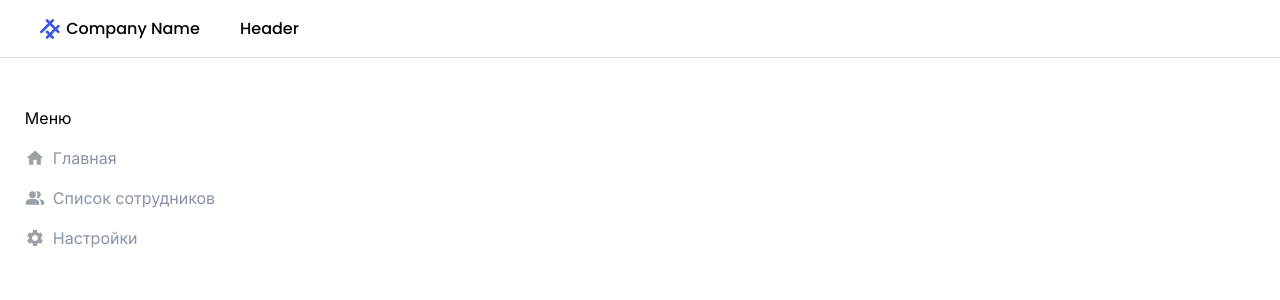
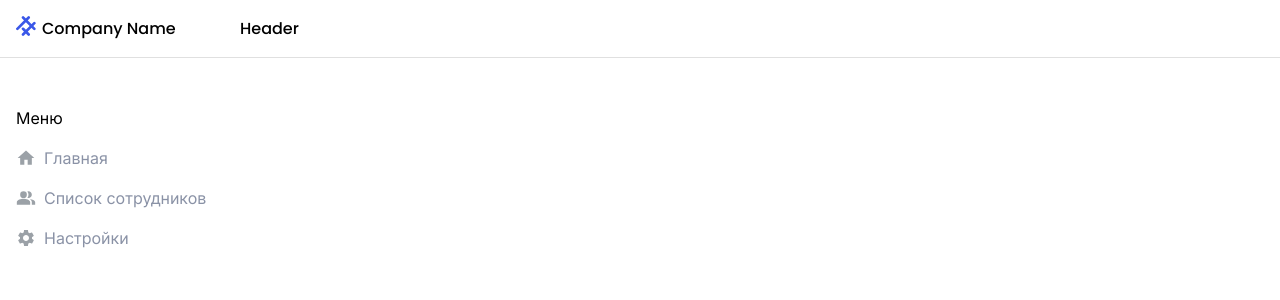
Before and after one commit to blastuha/cam-project, a React (Vite) app: page / in a window 1280 px wide. Shown: the top 300 px of the page. Built offline with nearby package versions, Linux system fonts and the light colour scheme.

Commit message:
изменил стили у SidebarMenu

```diff
--- /dev/null
+++ b/src/components/icons/CompanyIcon.tsx
@@ -0,0 +1,49 @@
+import React from 'react';
+
+export const CompanyIcon = () => {
+  return (
+    <svg
+      className=" icon-30"
+      viewBox="0 0 30 30"
+      fill="none"
+      xmlns="http://www.w3.org/2000/svg"
+    >
+      <rect
+        x="-0.757324"
+        y="19.2427"
+        width="28"
+        height="4"
+        rx="2"
+        transform="rotate(-45 -0.757324 19.2427)"
+        fill="#3a57e8"
+      ></rect>
+      <rect
+        x="7.72803"
+        y="27.728"
+        width="28"
+        height="4"
+        rx="2"
+        transform="rotate(-45 7.72803 27.728)"
+        fill="#3a57e8"
+      ></rect>
+      <rect
+        x="10.5366"
+        y="16.3945"
+        width="16"
+        height="4"
+        rx="2"
+        transform="rotate(45 10.5366 16.3945)"
+        fill="#3a57e8"
+      ></rect>
+      <rect
+        x="10.5562"
+        y="-0.556152"
+        width="28"
+        height="4"
+        rx="2"
+        transform="rotate(45 10.5562 -0.556152)"
+        fill="#3a57e8"
+      ></rect>
+    </svg>
+  );
+};
--- /dev/null
+++ b/src/components/icons/index.ts
@@ -0,0 +1 @@
+export * from './CompanyIcon.tsx';
--- a/src/components/layout/Sidebar/Sidebar.module.scss
+++ b/src/components/layout/Sidebar/Sidebar.module.scss
@@ -2,7 +2,7 @@ aside {
   position: fixed;
   display: flex;
   flex-direction: column;
-  align-items: center;
+  // align-items: center;
   width: 240px;
   height: 100%;
   background-color: #ffffff;
@@ -10,10 +10,10 @@ aside {
 
 .sidebarHeader {
   display: flex;
-  justify-content: center;
-  align-items: center;
+  // justify-content: center;
+  // align-items: center;
   gap: 6px;
-  padding: 16px 0 16px 0;
+  padding: 16px;
 
   font-family: 'Poppins', sans-serif;
   font-weight: 500;
--- a/src/components/layout/Sidebar/Sidebar.tsx
+++ b/src/components/layout/Sidebar/Sidebar.tsx
@@ -2,57 +2,15 @@ import React from 'react';
 import Divider from '@mui/material/Divider';
 import styles from './Sidebar.module.scss';
 import { SidebarMenu } from './SidebarMenu/SidebarMenu';
+import { CompanyIcon } from '@components/icons';
 
 export const Sidebar = () => {
   return (
     <aside>
       <header className={styles.sidebarHeader}>
         <div className={styles.logo}>
-          <svg
-            className=" icon-30"
-            viewBox="0 0 30 30"
-            fill="none"
-            xmlns="http://www.w3.org/2000/svg"
-          >
-            <rect
-              x="-0.757324"
-              y="19.2427"
-              width="28"
-              height="4"
-              rx="2"
-              transform="rotate(-45 -0.757324 19.2427)"
-              fill="#3a57e8"
-            ></rect>
-            <rect
-              x="7.72803"
-              y="27.728"
-              width="28"
-              height="4"
-              rx="2"
-              transform="rotate(-45 7.72803 27.728)"
-              fill="#3a57e8"
-            ></rect>
-            <rect
-              x="10.5366"
-              y="16.3945"
-              width="16"
-              height="4"
-              rx="2"
-              transform="rotate(45 10.5366 16.3945)"
-              fill="#3a57e8"
-            ></rect>
-            <rect
-              x="10.5562"
-              y="-0.556152"
-              width="28"
-              height="4"
-              rx="2"
-              transform="rotate(45 10.5562 -0.556152)"
-              fill="#3a57e8"
-            ></rect>
-          </svg>
+          <CompanyIcon />
         </div>
-
         <h1>Company Name</h1>
       </header>
 
--- a/src/components/layout/Sidebar/SidebarMenu/SidebarMenu.module.scss
+++ b/src/components/layout/Sidebar/SidebarMenu/SidebarMenu.module.scss
@@ -6,7 +6,7 @@
   display: flex;
   align-items: center;
   gap: 8px;
-  padding: 8px;
+  padding: 8px 16px 8px 16px;
   border-radius: 6px;
   font-family: Inter, sans-serif, Apple Color Emoji, Segoe UI Emoji,
     Segoe UI Symbol, Noto Color Emoji;
@@ -21,7 +21,7 @@
   display: flex;
   align-items: center;
   gap: 8px;
-  padding: 8px;
+  padding: 8px 16px 8px 16px;
   border-radius: 6px;
   cursor: pointer;
   color: var(--text-gray-1);
```
